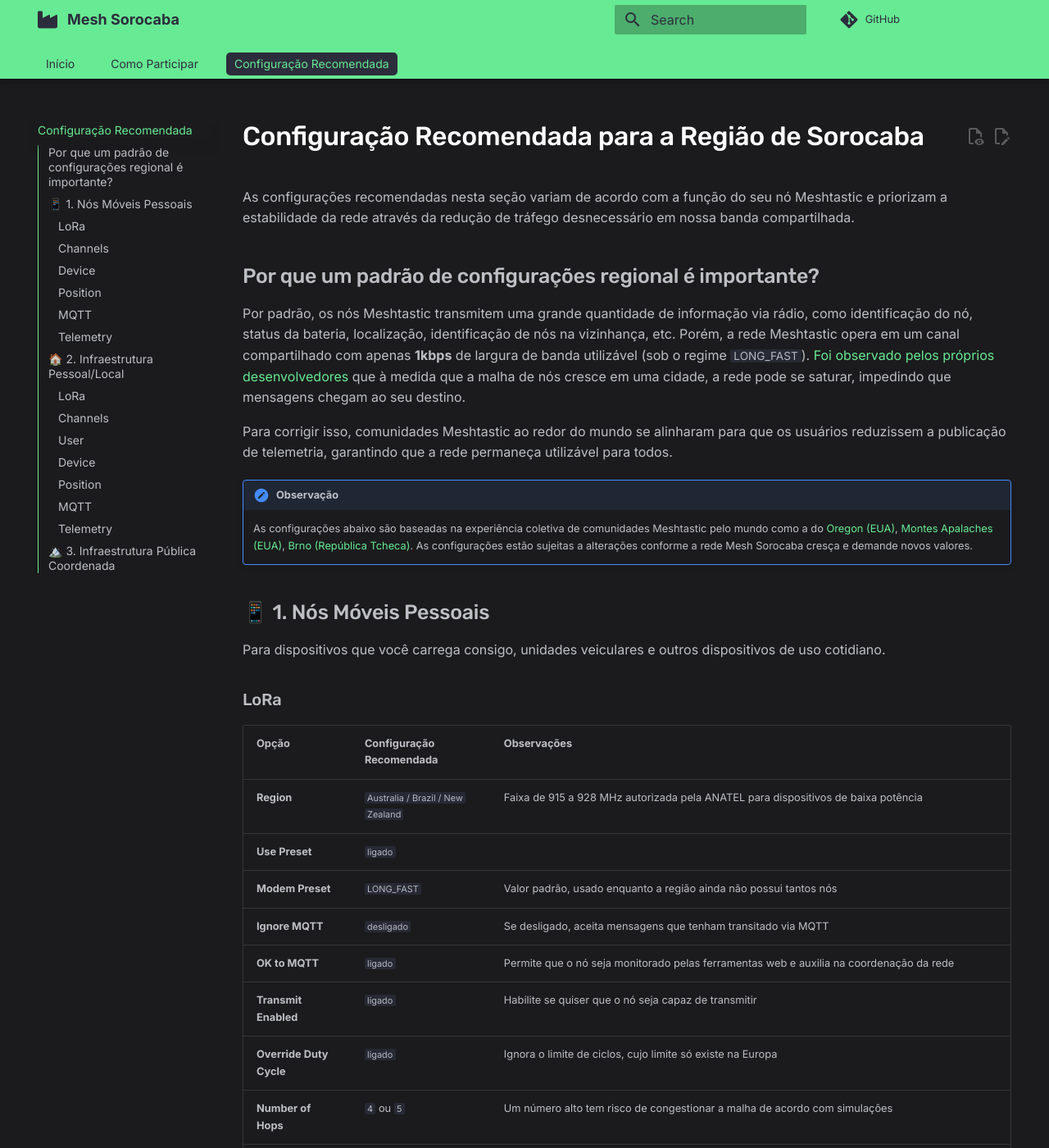
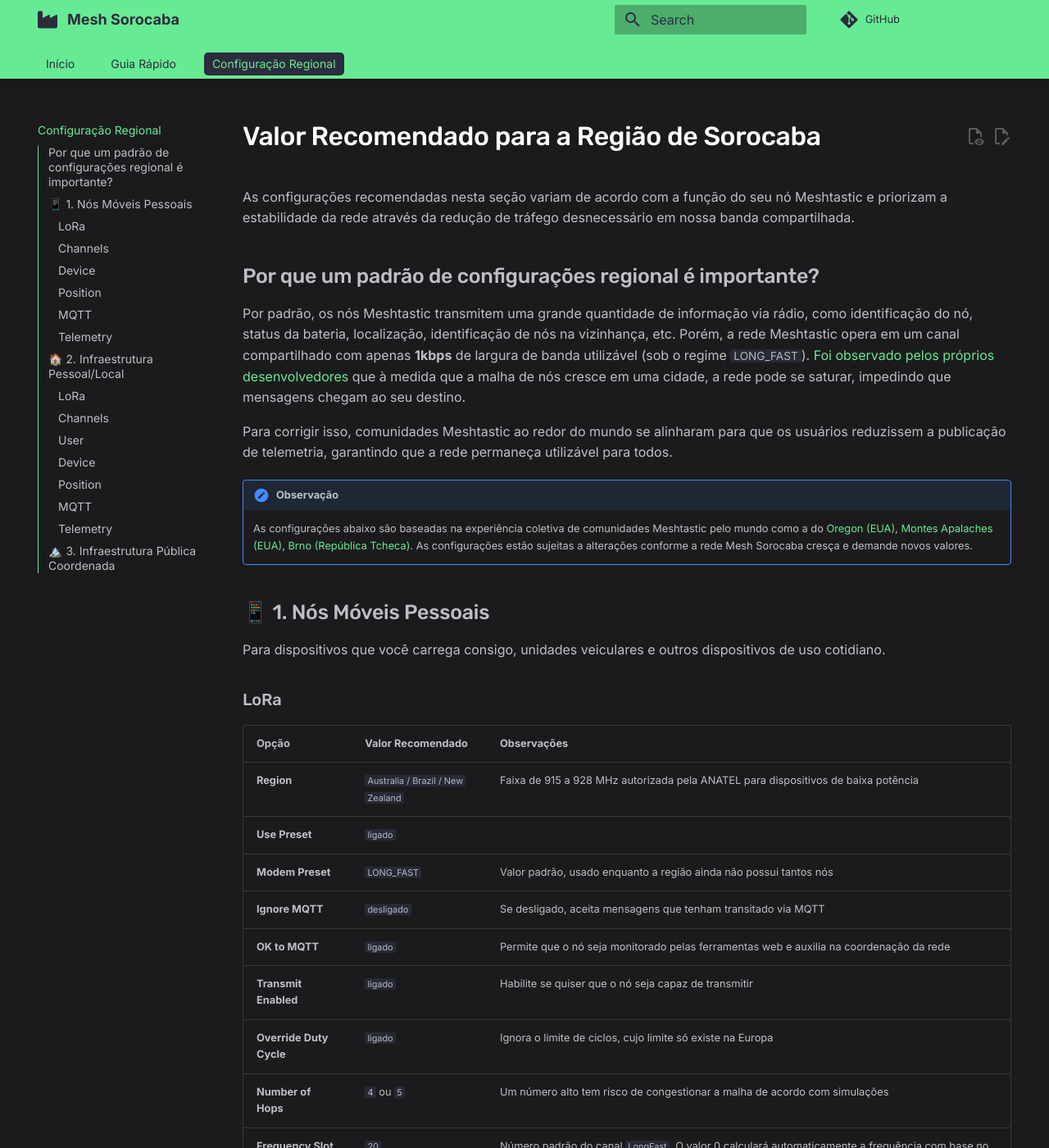
Before and after one commit to MeshSorocaba/meshsorocaba.github.io, an MkDocs documentation site: the page built from docs/configuracao.md, in a window 1280 px wide and 1400 px high. Shown: the whole window at 82% size. Built offline with MkDocs 1.6.1 and Material for MkDocs 9.7.7, drawn with Linux system fonts in a browser that asks for light colours; comment, search, counter and statistics services are not loaded; some of the changed text lies outside the part shown.

Commit message:
Move files

```diff
--- a/docs/configuracao.md
+++ b/docs/configuracao.md
@@ -1,4 +1,4 @@
-# Configuração Recomendada para a Região de Sorocaba
+# Valor Recomendado para a Região de Sorocaba
 
 As configurações recomendadas nesta seção variam de acordo com a função do seu nó Meshtastic e priorizam a estabilidade da rede através da redução de tráfego desnecessário em nossa banda compartilhada.
 
@@ -17,7 +17,7 @@ Para dispositivos que você carrega consigo, unidades veiculares e outros dispos
 
 ### LoRa
 
-| **Opção** | **Configuração Recomendada** | **Observações** |
+| **Opção** | **Valor Recomendado** | **Observações** |
 | :--- | :--- | :--- |
 | **Region** | `Australia / Brazil / New Zealand` | Faixa de 915 a 928 MHz autorizada pela ANATEL para dispositivos de baixa potência |
 | **Use Preset** | `ligado` | |
@@ -32,7 +32,7 @@ Para dispositivos que você carrega consigo, unidades veiculares e outros dispos
 
 ### Channels
 
-| **Opção** | **Configuração Recomendada** | **Observações** |
+| **Opção** | **Valor Recomendado** | **Observações** |
 | :--- | :--- | :--- |
 | **Name** | `LongFast` | Canal público padrão para o preset `LONG_FAST` |
 | **PSK** | `AQ==` | Chave padrão do canal |
@@ -44,7 +44,7 @@ Para dispositivos que você carrega consigo, unidades veiculares e outros dispos
 
 ### Device
 
-| **Opção** | **Configuração Recomendada** | **Observações** |
+| **Opção** | **Valor Recomendado** | **Observações** |
 | :--- | :--- | :--- |
 | **Device Role** | `CLIENT_MUTE` ou `CLIENT` | Use `CLIENT_MUTE` na maioria dos casos, especialmente com múltiplos dispositivos recebendo de um nó com posição mais privilegiada; `CLIENT` se você necessita retransmitir informações por alguma razão específica |
 | **Rebroadcast Mode** | `ALL` | |
@@ -53,7 +53,7 @@ Para dispositivos que você carrega consigo, unidades veiculares e outros dispos
 
 ### Position
 
-| **Opção** | **Configuração Recomendada** | **Observações** |
+| **Opção** | **Valor Recomendado** | **Observações** |
 | :--- | :--- | :--- |
 | **Broadcast Interval** | `3 hours` | Intervalo base quando estacionado |
 | **Smart Position** | `ligado` | Atualiza a posição do nó somente se você se deslocar além de uma certa distância |
@@ -67,7 +67,7 @@ Para dispositivos que você carrega consigo, unidades veiculares e outros dispos
 
 Para o MQTT, seguimos por enquanto as instruções da comunidade [Meshtastic Brasil](https://www.meshbrasil.com/).
 
-| **Opção** | **Configuração Recomendada** | **Observações** |
+| **Opção** | **Valor Recomendado** | **Observações** |
 | :--- | :--- | :--- |
 | **Address** | `platform.meshbrasil.com:1883` | |
 | **Username** | `meshdev` | |
@@ -79,7 +79,7 @@ Para o MQTT, seguimos por enquanto as instruções da comunidade [Meshtastic Bra
 | **Proxy to client enabled** | `ligado` ou `desligado` | `ligado` se o nó só pode se comunicar pela internet através do seu celular, `desligado` se ele possui WiFi configurado e funcionando |
 
 ### Telemetry
-| **Opção** | **Configuração Recomendada** | **Observações** |
+| **Opção** | **Valor Recomendado** | **Observações** |
 | :--- | :--- | :--- |
 | **Send Device Telemetry** | `desligado` | Ao contrário de um nó solar ou uma estação base, não é necessário anunciar seu nível de bateria a toda a malha |
 | **Environment metrics module enabled** | `desligado` | Não é útil para nós portáteis |
@@ -92,7 +92,7 @@ Para estações base residenciais, nós em sótãos/telhados, mastros em quintai
 
 ### LoRa
 
-| **Opção** | **Configuração Recomendada** | **Observações** |
+| **Opção** | **Valor Recomendado** | **Observações** |
 | :--- | :--- | :--- |
 | **Region** | `Australia / Brazil / New Zealand` | Faixa de 915 a 928 MHz autorizada pela ANATEL para dispositivos de baixa potência |
 | **Use Preset** | `ligado` | |
@@ -107,24 +107,24 @@ Para estações base residenciais, nós em sótãos/telhados, mastros em quintai
 
 ### Channels
 
-| **Opção** | **Configuração Recomendada** | **Observações** |
+| **Opção** | **Valor Recomendado** | **Observações** |
 | :--- | :--- | :--- |
 | **Name** | `LongFast` | Canal público padrão para o preset `LONG_FAST` |
-| **PSK** | `AQ==` | Chave padrão do canal |
+| **PSK** | `AQ==` | Chave padrão do cana/recoml |
 | **Uplink Enabled** | `ligado` | Permite que o nó seja monitorado pelas ferramentas web e auxilia na coordenação da rede |
 | **Downlink enabled** | `desligado` | Reduz tráfego desnecessário do MQTT para o rádio |
 | **Position enabled** | `ligado` | Para nós estacionários com posição fixa configurada |
 | **Precise location** | `desligado` | A critério do usuário |
 
 ### User
-| **Opção** | **Configuração Recomendada** | **Observações** |
+| **Opção** | **Valor Recomendado** | **Observações** |
 | :--- | :--- | :--- |
 | **Unmessagable** | `ligado` | Para nós não-monitorados, evita que usuários enviem mensagens na espera de uma resposta |
 
 
 ### Device
 
-| **Opção** | **Configuração Recomendada** | **Observações** |
+| **Opção** | **Valor Recomendado** | **Observações** |
 | :--- | :--- | :--- |
 | **Device Role** | `CLIENT_BASE` | `CLIENT_BASE` ajuda a garantir que as mensagens dos seus nós favoritados tenham prioridade |
 | **Rebroadcast Mode** | `ALL` | |
@@ -133,7 +133,7 @@ Para estações base residenciais, nós em sótãos/telhados, mastros em quintai
 
 ### Position
 
-| **Opção** | **Configuração Recomendada** | **Observações** |
+| **Opção** | **Valor Recomendado** | **Observações** |
 | :--- | :--- | :--- |
 | **Broadcast Interval** | `24 hours` | Por ser um nó estacionário, não há necessidade de anunciar posição com frequência |
 | **Smart Position** | `desligado` | Nó estacionário, não é necessário |
@@ -145,7 +145,7 @@ Para estações base residenciais, nós em sótãos/telhados, mastros em quintai
 
 Para o MQTT, seguimos por enquanto as instruções da comunidade [Meshtastic Brasil](https://www.meshbrasil.com/).
 
-| **Opção** | **Configuração Recomendada** | **Observações** |
+| **Opção** | **Valor Recomendado** | **Observações** |
 | :--- | :--- | :--- |
 | **Address** | `platform.meshbrasil.com:1883` | |
 | **Username** | `meshdev` | |
@@ -158,7 +158,7 @@ Para o MQTT, seguimos por enquanto as instruções da comunidade [Meshtastic Bra
 
 ### Telemetry
 
-| **Opção** | **Configuração Recomendada** | **Observações** |
+| **Opção** | **Valor Recomendado** | **Observações** |
 | :--- | :--- | :--- |
 | **Send Device Telemetry** | `3 hours` | Apenas para nós solares, caso deseje-se acompanhar os níveis de bateria; caso contrário, desabilite |
 | **Environment metrics module enabled** | `3 hours` | Apenas se equipado; usado para verificar vazamentos de bateria ou superaquecimento; caso contrário, desabilite |
--- a/mkdocs.yml
+++ b/mkdocs.yml
@@ -8,7 +8,7 @@ theme:
   locale: pt
   icon:
     logo: fontawesome/solid/industry
-  favicon: static/favicon.png
+  favicon: img/favicon.png
   features:
       - navigation.tabs
       - navigation.tabs.sticky
@@ -21,8 +21,8 @@ theme:
 
 nav:
   - Início: index.md
-  - Como Participar: como-participar.md
-  - Configuração Recomendada: configuracao.md
+  - Guia Rápido: guia-rapido.md
+  - Configuração Regional: configuracao.md
 
 markdown_extensions:
   - admonition
@@ -31,8 +31,7 @@ markdown_extensions:
 
 
 extra_css:
-  # Custom styles for Meshtastic theme
-  - static/styles/extra.css
+  - styles/extra.css
 
 plugins:
   - search
```
Also changed, not shown: docs/guia-rapido.md (renamed from docs/como-participar.md, +2 -2 lines), docs/index.md (+1 -1 lines), docs/img/contributor.svg (renamed from docs/static/contributor.svg), docs/img/favicon.png (renamed from docs/static/favicon.png), docs/img/lora-mesh-darkbg.png (renamed from docs/static/lora-mesh-darkbg.png), docs/styles/extra.css (renamed from docs/static/styles/extra.css).
